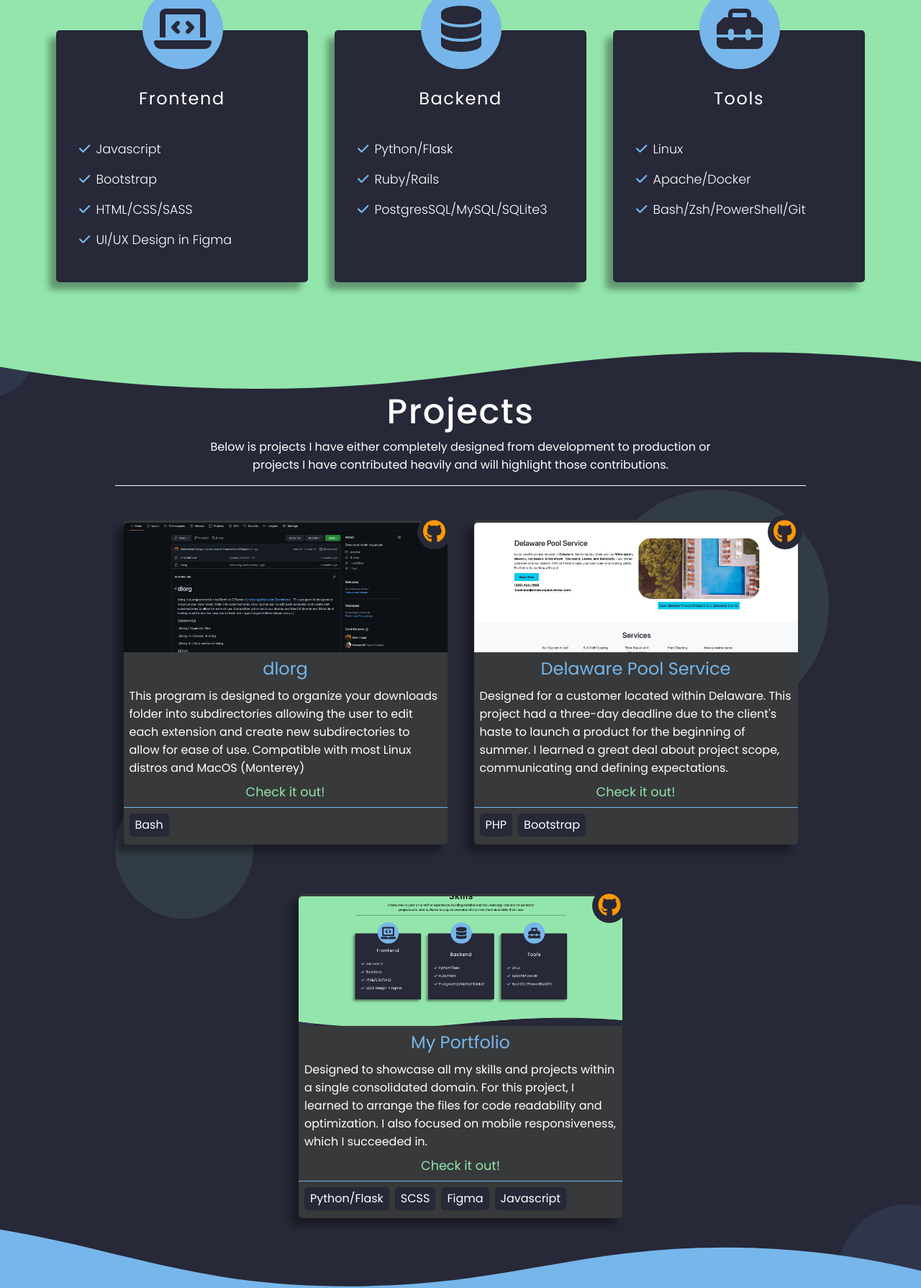
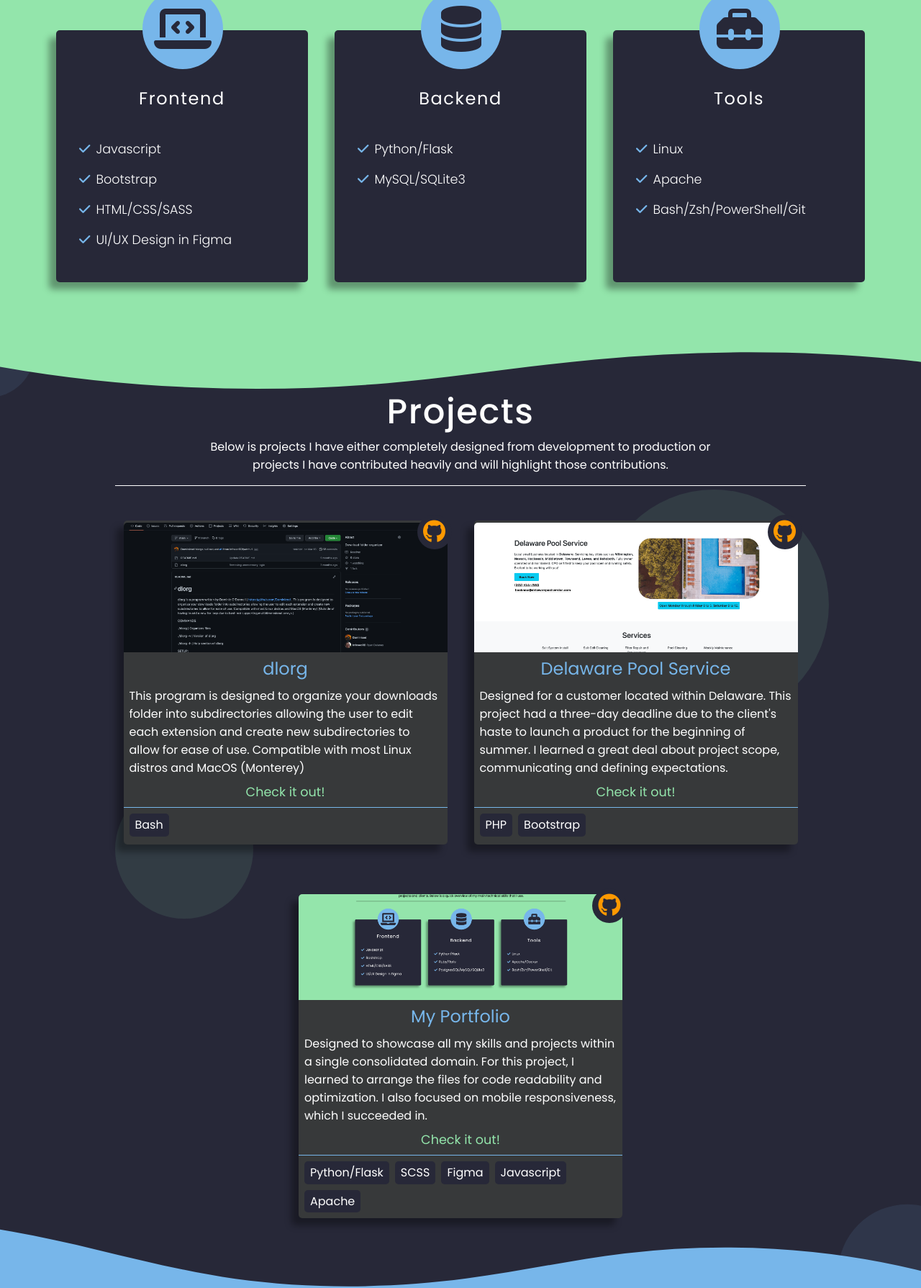
Before and after one commit to Dominicod/Portfolio, a Flask app: page / in a window 1280 px wide. Shown: the part 1138-2927 px from the top of the page at 72% size. Run offline with Flask 2, Linux system fonts and the light colour scheme; some libraries are stand-ins or nearby versions.

Commit message:
fix typos and update skills

```diff
--- a/webApp/templates/index.html
+++ b/webApp/templates/index.html
@@ -182,11 +182,7 @@
                         </li>
                         <li>
                             <i class="text-primary fa fa-solid fa-check"></i>
-                            <p class="text-white">Ruby/Rails</p>
-                        </li>
-                        <li>
-                            <i class="text-primary fa fa-solid fa-check"></i>
-                            <p class="text-white">PostgresSQL/MySQL/SQLite3</p>
+                            <p class="text-white">MySQL/SQLite3</p>
                         </li>
                     </ul>
                 </div>
@@ -206,7 +202,7 @@
                         </li>
                         <li>
                             <i class="text-primary fa fa-solid fa-check"></i>
-                            <p class="text-white">Apache/Docker</p>
+                            <p class="text-white">Apache</p>
                         </li>
                         <li>
                             <i class="text-primary fa fa-solid fa-check"></i>
@@ -325,6 +321,7 @@
                         <span>SCSS</span>
                         <span>Figma</span>
                         <span>Javascript</span>
+                        <span>Apache</span>
                     </div>
                 </div>
             </div>
@@ -425,7 +422,7 @@
                 </p>
             </div>
         </header>
-        <div class="flashed-contact">
+        <div class="flashed-contact appear">
             {% with messages = get_flashed_messages() %} {% if messages %}
             <ul class="flashes">
                 {% for message in messages %}
```
